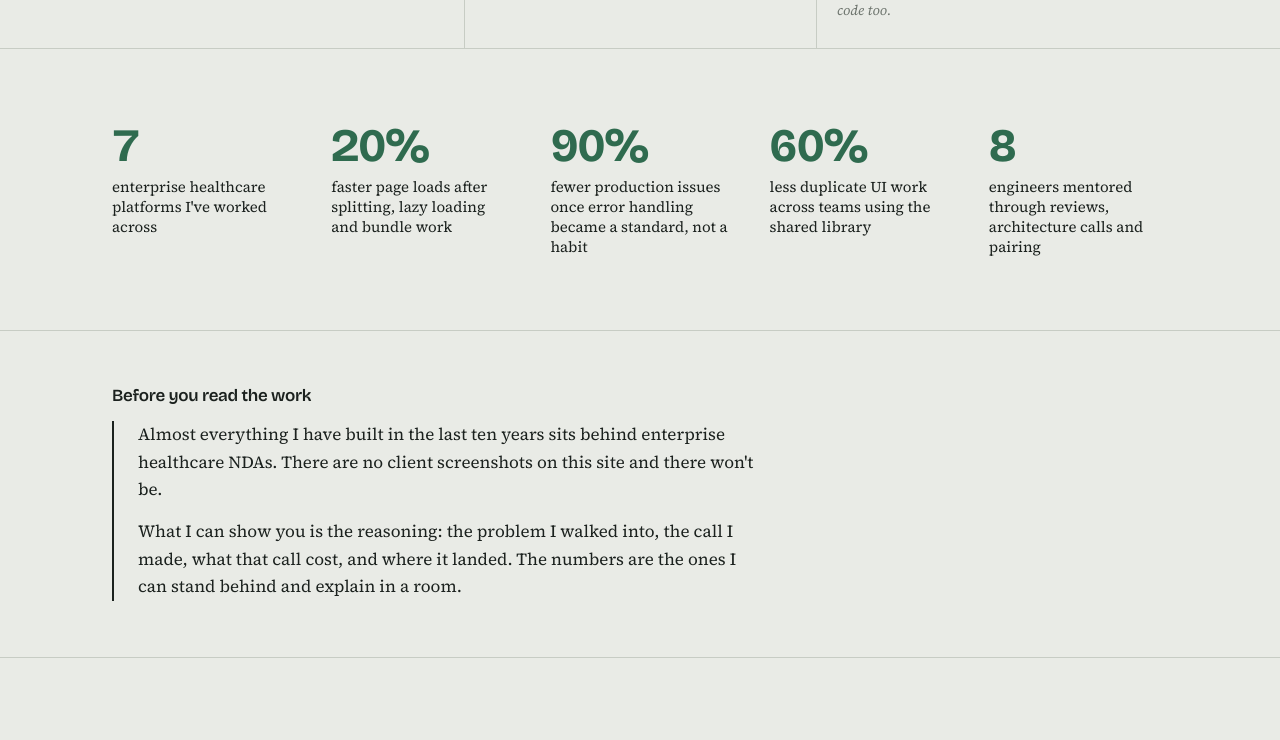
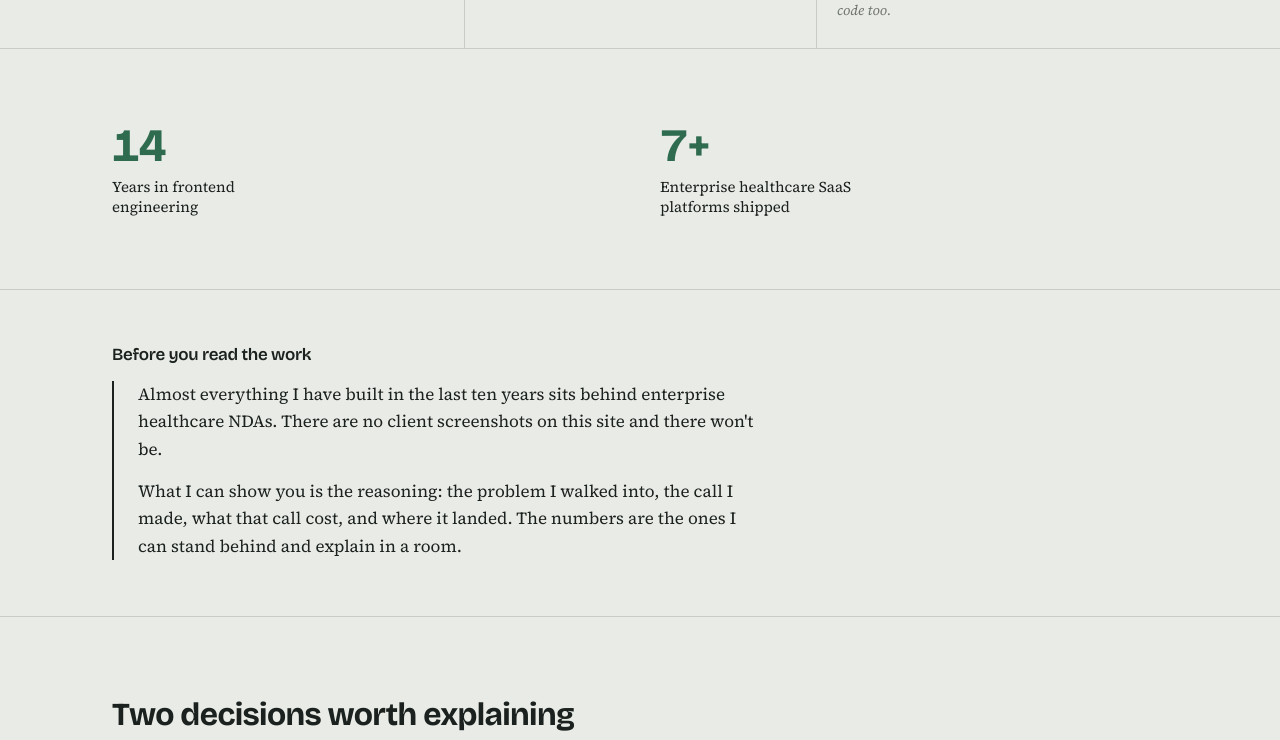
Before and after one commit to Amala-Jose/amala-jose.github.io, a React (Vite) app: page / in a window 1280 px wide. Shown: the part 800-1540 px from the top of the page. Built offline with nearby package versions, Linux system fonts and the light colour scheme.

Commit message:
Fixed minor issues

```diff
--- a/src/data/arc.js
+++ b/src/data/arc.js
@@ -4,7 +4,7 @@ export const arc = [
     when: "2021 to now",
     role: "Technical Lead",
     where: "Emids Technologies, Bangalore",
-    what: "Frontend architecture across enterprise healthcare SaaS, 50+ production React and Next.js features, engineering standards, design reviews and technical direction across multiple product teams.",
+    what: "Owned frontend implementation across enterprise healthcare SaaS applications, shipped production React and Next.js features, contributed to engineering standards and design reviews, and helped shape technical direction across product teams.",
   },
   {
     id: "emids-lead-analyst",
@@ -25,7 +25,7 @@ export const arc = [
     when: "2015 to 2016",
     role: "Senior Software Engineer",
     where: "iGate Global Solutions (Capgemini), Bangalore",
-    what: "CRM modules for an online grocery platform in New York, and reusable AngularJS components that cut duplicate code across it.",
+    what: "Developed key CRM modules for an online grocery platform in New York, and built reusable AngularJS components that reduced duplicate code across it.",
   },
   {
     id: "sakha",
--- a/src/data/cases.js
+++ b/src/data/cases.js
@@ -24,7 +24,7 @@ export const cases = [
       },
       {
         term: "Where it landed",
-        outcome: "Duplicate UI development effort dropped by around 60%",
+        outcome: "Duplicate UI development effort dropped noticeably",
         body: ", and interface consistency stopped being something we corrected at the end of a release.",
       },
     ],
--- a/src/data/figures.js
+++ b/src/data/figures.js
@@ -1,28 +1,13 @@
 // Every figure here also appears on the résumé. Nothing is claimed twice over.
 export const figures = [
   {
-    id: "platforms",
-    value: "7",
-    label: "enterprise healthcare platforms I've worked across",
+    id: "years",
+    value: "14",
+    label: "Years in frontend engineering",
   },
   {
-    id: "load",
-    value: "20%",
-    label: "faster page loads after splitting, lazy loading and bundle work",
-  },
-  {
-    id: "defects",
-    value: "90%",
-    label: "fewer production issues once error handling became a standard, not a habit",
-  },
-  {
-    id: "duplication",
-    value: "60%",
-    label: "less duplicate UI work across teams using the shared library",
-  },
-  {
-    id: "mentees",
-    value: "8",
-    label: "engineers mentored through reviews, architecture calls and pairing",
-  },
+    id: "platforms",
+    value: "7+",
+    label: "Enterprise healthcare SaaS platforms shipped",
+  }
 ];
--- a/src/data/profile.js
+++ b/src/data/profile.js
@@ -9,7 +9,6 @@ export const profile = {
   resumeUrl: "/Amala_Jose_Resume.pdf",
   portraitUrl: "/portrait.jpg",
 
-  // TODO: replace with the real profile URL before publishing.
   linkedinUrl: "https://www.linkedin.com/in/amala-jose-040b4260/",
 
   headline: "I lead the team. I write the code. I'm working toward owning the shape of it.",
```
